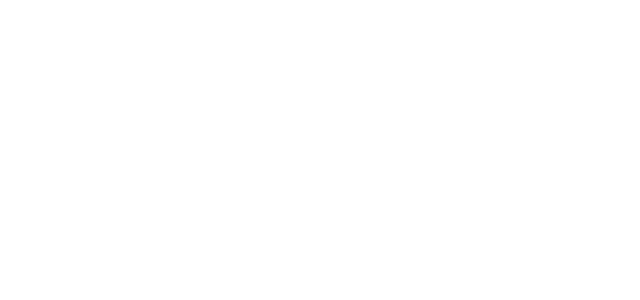
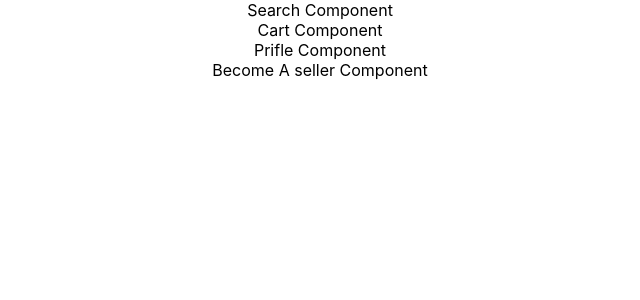
Before and after one commit to imran-mind/ReactJS-Tutorial, a React (Create React App) app: page / in a window 1280 px wide. Shown: the top 300 px of the page, without its empty margins (320-960 px from the left). Built offline with nearby package versions, Linux system fonts and the light colour scheme.

Commit message:
Component composition

```diff
--- a/src/App.js
+++ b/src/App.js
@@ -1,9 +1,29 @@
 import './App.css';
 
+// Navbar
 function App() {
+
+  const Search = () => {
+    return <div>Search Component</div>
+  }
+
+  const Cart = () => {
+    return <div>Cart Component</div>
+  }
+
+  const Profile = () => {
+    return <div>Prifle Component</div>
+  }
+
+  const BecomeASeller = () => {
+    return <div>Become A seller Component</div>
+  }
   return (
     <div className="App">
-
+      <Search />
+      <Cart />
+      <Profile />
+      <BecomeASeller />
     </div>
   );
 }
```
